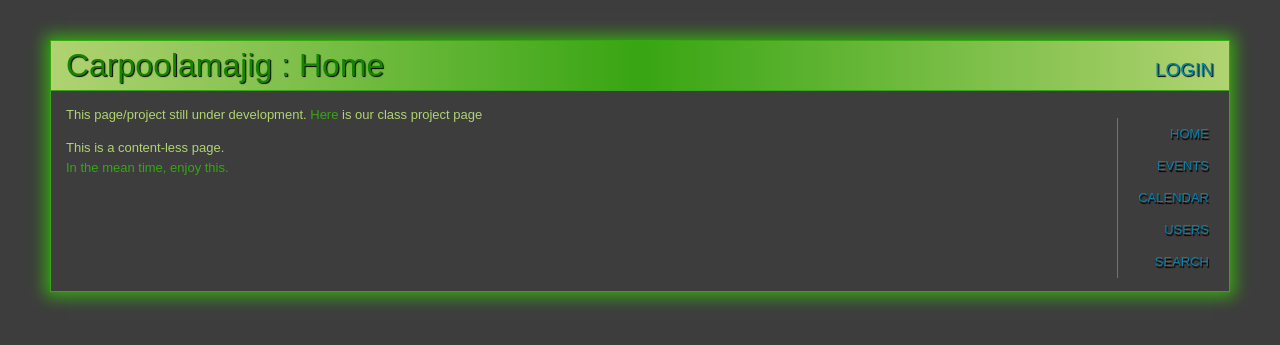
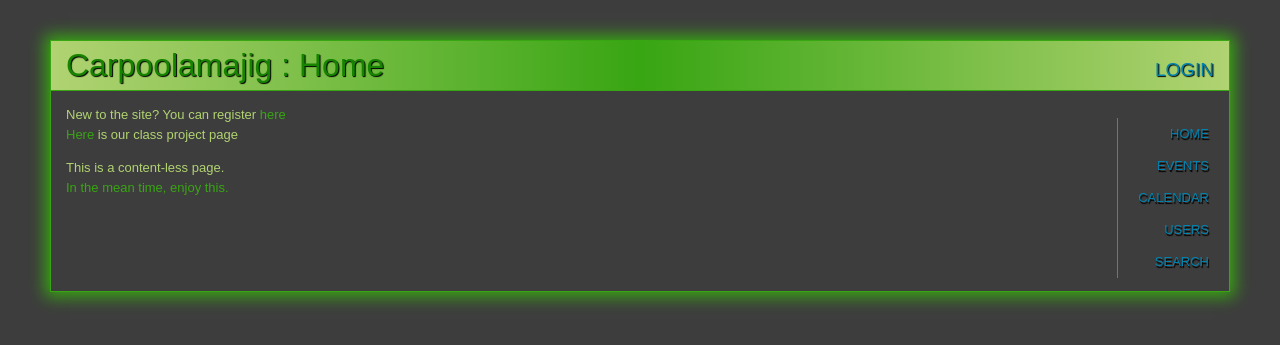
Before and after one commit to randonia/Carpoolamajig, a CodeIgniter app: page / in a window 1280 px wide. Shown: the top 345 px of the page. Run offline with CodeIgniter, Linux system fonts and the light colour scheme.

Commit message:
Fixed the "Bounds" thing in show_event Zane is editing the "home" thing

```diff
--- a/application/controllers/events.php
+++ b/application/controllers/events.php
@@ -36,7 +36,7 @@ class Events extends CI_Controller{
         if($_POST['vis'] == "public"){
             $ppeople = "-1" . "|" . $this->session->userdata('username');
         } else {
-            $ppeople = $this->session->userdata('username');
+            $ppeople = "1" . "|" . $this->session->userdata('username');
         }
         $query = array( 'date' => strtotime($intime),
             'title' => $_POST['eventTitle'],
--- a/application/views/home.php
+++ b/application/views/home.php
@@ -17,7 +17,8 @@
 <div id="body">
 	<?= generateNavBar()?>
 
-    <p>This page/project still under development. <a href="http://cmps183-fall2011.soe.ucsc.edu/doku.php?id=carpoolamajig_project" class="inText">Here</a> is our class project page</p>
+   <p><? if(!$this->session->userdata('username')){ echo 'New to the site? You can register <a class="inText" href="'.site_url().'/register">here</a>';} ?>
+   <br><a href="http://cmps183-fall2011.soe.ucsc.edu/doku.php?id=carpoolamajig_project" class="inText">Here</a> is our class project page</p>
 	<p class="content">
 	This is a content-less page.<br>
 	<a href="http://www.youtube.com/watch?v=izGwDsrQ1eQ" class="inText">In the mean time, enjoy this.</a>
```
